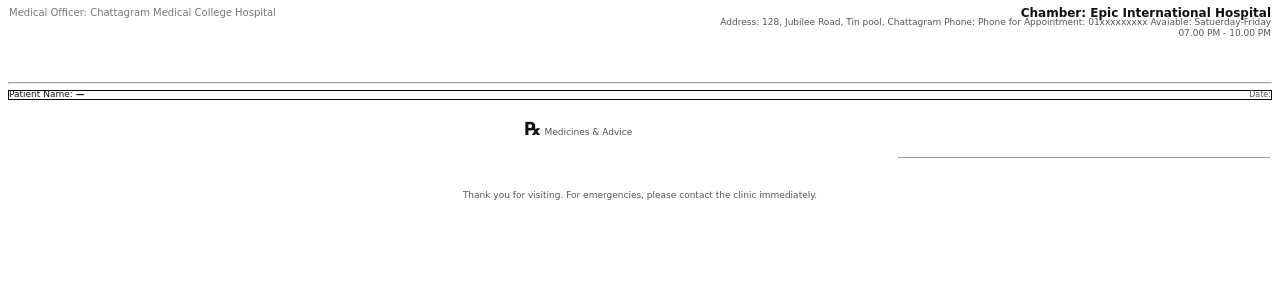
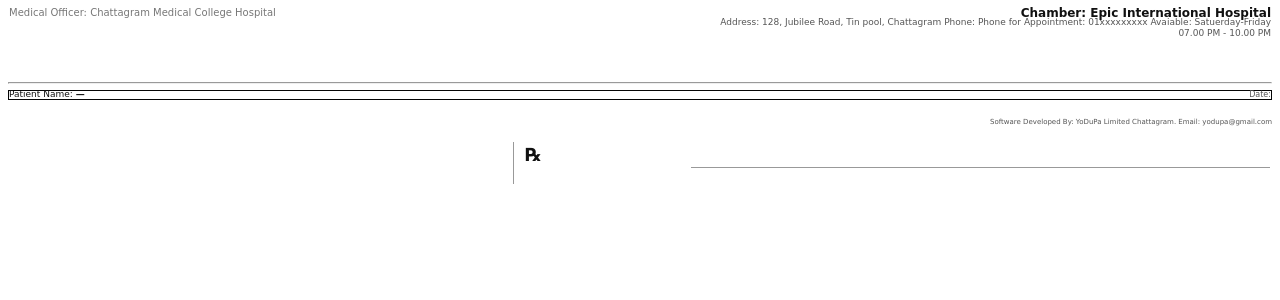
Before and after one commit to YousufShohag/clinic-prescription-system-, a Laravel app: template resources/views/admin/prescriptions/pdf_tcpdf.blade.php in a window 1280 px wide. Shown: the top 300 px of the page. Run offline with Laravel 12, Linux system fonts and the light colour scheme; the template is opened without the code that fills it, so the values that code supplies are empty; parts of the project's set-up code (start-up, migrations or seed data) failed here and were passed over.

Commit message:
Fixed Design issue TCPDF

```diff
--- a/resources/views/admin/prescriptions/pdf_tcpdf.blade.php
+++ b/resources/views/admin/prescriptions/pdf_tcpdf.blade.php
@@ -61,7 +61,7 @@
     .mt8 { margin-top: 8px; }
     .mt16 { margin-top: 16px; }
     .bold { font-weight: 700; }
-    .b { border: 1px solid #ddd; }
+    /* .b { border: 1px solid #ddd; } */
     .p8 { padding: 8px; }
     .p10 { padding: 10px; }
     .p12 { padding: 12px; }
@@ -192,11 +192,19 @@
 </table>
 
 
+<div class="mt16 small" style="text-align:right;">
+  <span class="muted" style="margin:0; padding:0; font-size:7px;">
+    Software Developed By: YoDuPa Limited Chattagram. Email: yodupa@gmail.com
+  </span>
+</div>
 
 
   {{-- Body --}}
+
   <table class="w-100 mt16">
+
     <tr>
+
       {{-- LEFT column --}}
       <td style="width:40%; padding-right:10px;">
 
@@ -234,6 +242,10 @@
       </tr>
     </table>
   @endif
+
+
+
+
 
 
 
@@ -280,7 +292,7 @@
 
   {{-- Other History (each field: bullets per line) --}}
   @foreach($nonEmptyHistoryOthers as $field => $label)
-   <b><u><div class="section-title" style="margin: 0; padding:0; line-height:1;">{{ $label }}</div></u></b>
+   <b><u><div class="section-title" style="margin: 0; padding:0; line-height:1;">{{ $label }}:</div></u></b>
     {{-- <div class="section-title">{{ $label }}</div> --}}
     @php $histLines = $toLines($prescription->$field ?? ''); @endphp
     <table role="presentation" style="width:100%; border-collapse:collapse; margin:-6px 0 0 0; ">
@@ -297,19 +309,47 @@
       </tr>
     </table>
   @endforeach
-
   {{-- Previous Investigation --}}
 @if($hasPrevInv)
-    <div class="section-title">Previous Investigation</div>
      @php $piLines = $toLines($prescription->previous_investigation ?? ''); @endphp
+      <b><u><div class="section-title" style="margin: 0; padding:0; line-height:1;">Previous Investigation</div></u></b>
+      <table  role="presentation" style="width:100%; border-collapse:collapse; margin:-6px 0 0 0; ">
+        <tr>
+          <td>
             @if($piLines)
-      <ul class="small list-dot mb12" style="padding-left:14px; margin:0; line-height:1.25;">
+      {{-- <b><u><div class="section-title" style="margin: 0; padding:0; line-height:1;">O/E:</div></u></b> --}}
+              {{-- <div class="small" style="margin:0 0 2px 0;"><span class="bold">O/E:</span></div> --}}
+              <ul class="small  " style="padding-left:10px; margin:0; line-height:1.25;">
                 @foreach($piLines as $ln)
                   <li>{{ $ln }}</li>
                 @endforeach
               </ul>
             @endif
+          </td>
+        </tr>
+      </table>
     @endif
+
+
+    {{--  Investigation/Tests --}}
+@if($hasTests)
+  <b><u><div class="section-title" style="margin:0; padding:0; line-height:1;">Investigation</div></u></b>
+  <table role="presentation" style="width:100%; border-collapse:collapse; margin:-6px 0 0 0;">
+    <tr>
+      <td>
+        <ul class="small" style="margin:0; padding:0; list-style-position:inside; line-height:1.2;">
+          @foreach($prescription->tests as $t)
+            <li style="margin:0; padding:0; line-height:1.2;">
+              {{ $t->name }}
+            </li>
+          @endforeach
+        </ul>
+      </td>
+    </tr>
+  </table>
+@endif
+
+
 
   {{-- Patient Notes --}}
   @if(filled($pat?->notes))
@@ -324,30 +364,27 @@
     @endif
   @endif
 
-
-
-
 </td>
 
 
       {{-- RIGHT column --}}
-      <td style="width:60%; padding-left:10px;">
+      <td style="width:60%; padding-left:10px;  border-left:1px solid #999;">
         <table class="w-100">
           <tr>
             <td style="width:100%;">
               <div class="bold" style="font-size:18px; display:inline;">℞</div>
-              <span class="muted small">Medicines & Advice</span>
+
             </td>
           </tr>
         </table>
 
         {{-- Medicines --}}
         @if($hasMeds)
-          <table class="w-100 b  ">
-            <tr><td><div class="bold mb6">Medicines</div></td></tr>
+  <table class="w-100 b">
+    <tr><td><div class="bold mb6 ">Medicines:</div></td></tr>
     <tr>
       <td>
-                <ul class="small" style="margin:0; padding:0; list-style-position:inside; line-height:1;">
+        <ol class="small" style="margin:0; padding:0; list-style-type:decimal; list-style-position:inside; line-height:1;">
           @foreach($prescription->medicines as $m)
             @php
               $metaParts = [];
@@ -370,59 +407,25 @@
               @endif
             </li>
           @endforeach
-              </ul>
-
+        </ol>
       </td>
     </tr>
   </table>
 @endif
-
-
-           {{-- Patient Notes --}}
-  {{-- @if(filled($pat?->tests))
-    <div class="section-title">Investigation</div>
-    @php $pnLines = $toLines($pat->tests ?? ''); @endphp
-    @if($pnLines)
-      <ul class="small list-dot" style="padding-left:14px; margin:0; line-height:1.25;">
-        @foreach($pnLines as $ln)
-          <li>{{ $ln }}</li>
-        @endforeach
-      </ul>
-    @endif
-  @endif --}}
-    {{-- Tests / Investigation --}}
-@if($hasTests)
-  <table class="w-100 b">
-    <tr><td><div class="bold mb6">Tests</div></td></tr>
-    <tr>
-      <td>
-        <ul class="small" style="margin:0; padding:0; list-style-position:inside; line-height:1.2;">
-          @foreach($prescription->tests as $t)
-            <li style="margin:0; padding:0; line-height:1.2;">
-              {{ $t->name }}
-            </li>
-          @endforeach
-        </ul>
-      </td>
-    </tr>
-  </table>
-@endif
-
-
-
         {{-- Doctor Advice --}}
        @if($hasAdvice)
   @php $advLines = $toLines($prescription->doctor_advice ?? ''); @endphp
   @if(!empty($advLines))
-          <table class="w-100 b ">
-            <tr><td><div class="bold mb6">Advice</div></td></tr>
-
+    <table class="w-100 b">
+      <tr><td><div class="bold mb6">Advice:</div></td></tr>
       <tr>
         <td>
-                <ul class="small" style="margin:0; padding:0; list-style-position:inside; line-height:1.4;">
+          <ul class="small" style="margin:0; padding:0; list-style-type:none; list-style-position:inside; line-height:1.4;">
             @foreach($advLines as $ln)
-                    <li style="margin:0; padding:0; line-height:1.3;">{{ $ln }}</li>
-
+              <li style="margin:0; padding:0; line-height:1.3;">
+                <span aria-hidden="true" style="margin-right:3px;">&#10148;</span> {{-- → --}}
+                {{ $ln }}
+              </li>
             @endforeach
           </ul>
         </td>
@@ -432,27 +435,27 @@
 @endif
 
 
+
         {{-- Next Meeting Date --}}
         @if($hasReturn)
-          <table class="w-100 b p10 mb12">
-            <tr><td><div class="bold mb6">Next Meeting Date</div></td></tr>
-            <tr><td class="small" style="line-height:1.5;">{{ Carbon::parse($prescription->return_date)->format('d/m/Y') }}</td></tr>
+          <table class="w-100 b " style="padding-top: 40px;">
+            <tr><td><div class="bold ">Next Meeting Date: <span class="small" style="line-height:1.5;"> {{ Carbon::parse($prescription->return_date)->format('d/m/Y') }}</span></div></td></tr>
           </table>
         @endif
 
         {{-- Referred To --}}
         @if($hasReferred)
-          <table class="w-100 b p10">
-            <tr><td><div class="bold mb6">Referred To</div></td></tr>
+          <table class="w-100 b ">
+            <tr><td><div class="bold ">Referred To:</div></td></tr>
             <tr><td class="small" style="line-height:1.5;">{{ $prescription->referred_to }}</td></tr>
           </table>
         @endif
 
         {{-- Signature --}}
-        <table class="w-100 mt16">
+        <table class="w-100 " style="padding-top: 40px;">
           <tr>
-            <td style="width:50%;">&nbsp;</td>
-            <td style="width:50%; text-align:right;">
+            <td style="width:20%;">&nbsp;</td>
+            <td style="width:70%; text-align:right;">
               <div style="border-top:1px solid #999; padding-top:4px;" class="small">
                 {{ $doc->name ?? '' }}<br>
                 @if(filled($doc?->specialization))
@@ -468,9 +471,9 @@
   </table>
 
   {{-- Footer --}}
-  <div class="text-center mt16 small muted">
+  {{-- <div class="text-center mt16 small muted">
     {{ config('clinic.footer', 'Thank you for visiting. For emergencies, please contact the clinic immediately.') }}
-  </div>
+  </div> --}}
 
 </body>
 </html>
```
Lines whose indentation alone changed are shown as unchanged.
